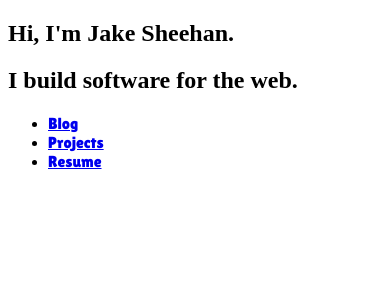
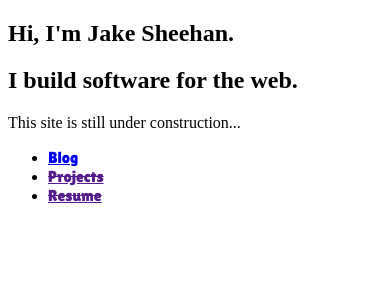
Before and after one commit to Jake-Sheehan/portfolio, a Next.js app: page / in a window 390 px wide. Shown: the top 300 px of the page. Built offline with nearby package versions, Linux system fonts and the light colour scheme.

Commit message:
fixed layout issues on mobile; diabled unfinished  link buttons

```diff
--- a/app/globals.css
+++ b/app/globals.css
@@ -17,6 +17,10 @@
 @layer utilities {
   .underline-position-under {
     text-underline-position: under;
+  }
+
+  ._dynamic-h-full {
+    min-height: 100dvh;
   }
 
   ._flex-row {
--- a/app/page.tsx
+++ b/app/page.tsx
@@ -3,7 +3,7 @@ import GlassPane from "@/components/GlassPane";
 
 export default function Home() {
   return (
-    <main className="withBgImage flex min-h-screen flex-col items-center justify-center p-24 text-center">
+    <main className="withBgImage _dynamic-h-full flex flex-col items-center justify-center p-2 text-center md:min-h-screen">
       <GlassPane flexDirection="col">
         <h2 className="text-4xl font-extrabold text-gray-200 md:text-5xl lg:text-6xl xl:text-7xl 2xl:text-8xl">
           Hi, I&apos;m Jake Sheehan.
@@ -11,15 +11,18 @@ export default function Home() {
         <h2 className="text-xl font-extrabold text-gray-300 md:text-2xl lg:text-3xl xl:text-4xl 2xl:text-5xl">
           I build software for the web.
         </h2>
+        <p className="text-xl text-amber-400">
+          This site is still under construction...
+        </p>
         <ul className="flex flex-col items-center justify-center gap-8 md:flex-row">
           <li>
             <LinkButton href="/blog" label="Blog" />
           </li>
           <li>
-            <LinkButton href="/projects" label="Projects" />
+            <LinkButton href="" label="Projects" disabled />
           </li>
           <li>
-            <LinkButton href="/resume" label="Resume" />
+            <LinkButton href="" label="Resume" disabled />
           </li>
         </ul>
       </GlassPane>
--- a/components/GlassPane.tsx
+++ b/components/GlassPane.tsx
@@ -10,7 +10,7 @@ export default function GlassPane({ children, flexDirection }: GlassPaneProps) {
     <div
       className={`glass flex max-w-full ${
         flexDirection === "col" ? "flex-col" : "flex-row"
-      } flex-wrap items-center justify-center gap-8 rounded-2xl p-16`}
+      } flex-wrap items-center justify-center gap-8 rounded-2xl p-4 lg:p-16`}
     >
       {children}
     </div>
--- a/components/LinkButton.tsx
+++ b/components/LinkButton.tsx
@@ -6,16 +6,18 @@ const lilita_one = Lilita_One({ weight: "400", subsets: ["latin"] });
 export default function LinkButton({
   href,
   label,
+  disabled,
 }: {
   href: string;
   label: string;
+  disabled?: boolean;
 }) {
   return (
     <Link
       href={href}
       className={`${lilita_one.className} text-base tracking-widest text-blue-200 transition-all hover:text-blue-400 md:text-lg lg:text-xl xl:text-2xl 2xl:text-3xl`}
     >
-      {label}
+      {disabled ? <s>{label}</s> : label}
     </Link>
   );
 }
```
